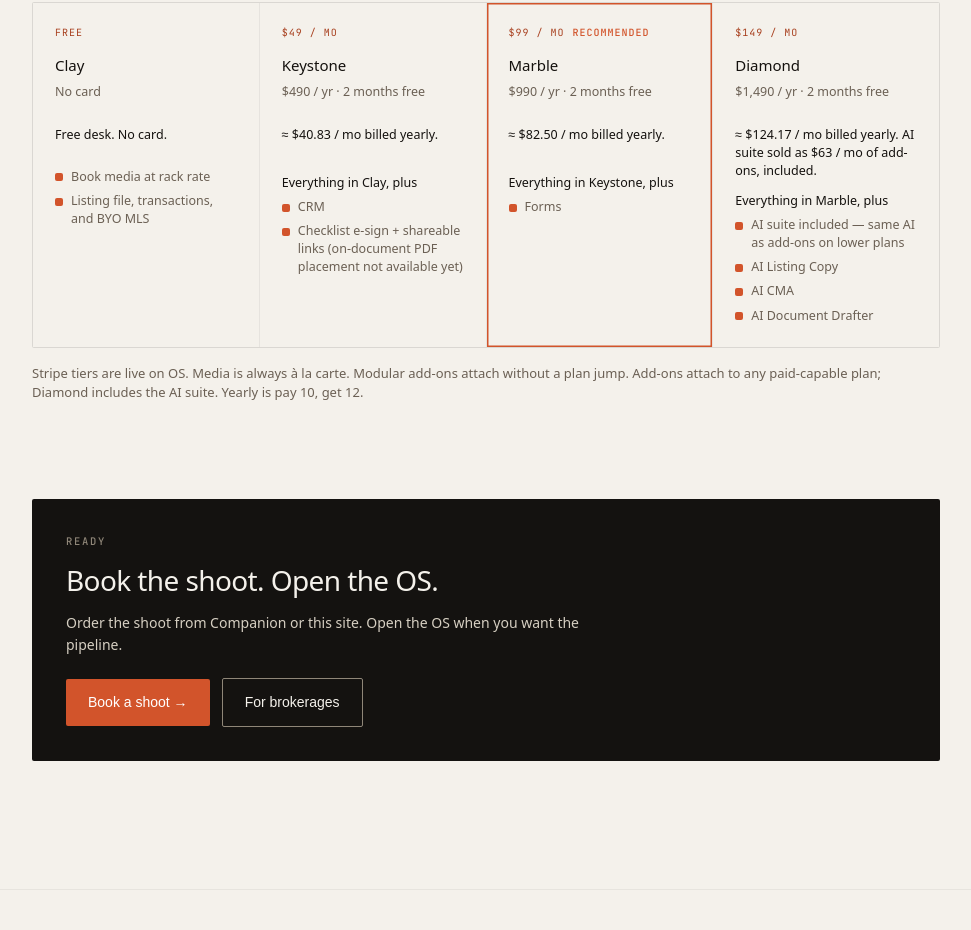
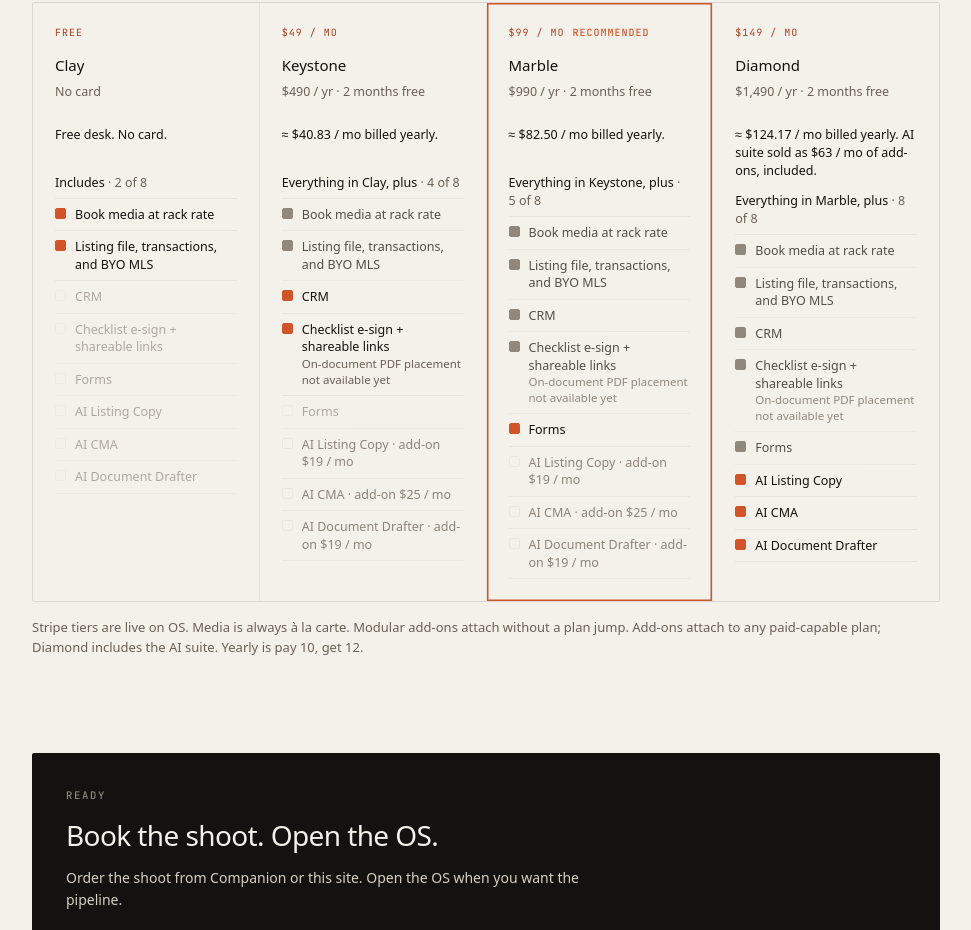
Before and after one commit to bricks-group/bricks-site, a Next.js app: page /agents in a window 1280 px wide. Shown: the part 1680-2610 px from the top of the page, without its empty margins (154-1125 px from the left). Built offline with nearby package versions, Linux system fonts and the light colour scheme; a web font is replaced by a local one.

Commit message:
feat(www): plan cards show the full cumulative matrix (same rows/order; new rows brick, inherited muted, add-ons/not-included greyed)

```diff
--- a/src/app/globals.css
+++ b/src/app/globals.css
@@ -289,9 +289,17 @@ html.reveal-ready .rvl.in{opacity:1;transform:translateY(0);}
 .incl.plans .c .yr,.incl.plans .c .val{min-height:2.9em;}
 .incl.plans .c .val{color:var(--ink);}
 .incl.plans .c .inh{color:var(--ink);font-weight:500;margin-top:6px;}
-.incl.plans .c ul{list-style:none;padding:0;margin:0;display:flex;flex-direction:column;gap:6px;font-size:12.5px;color:var(--inkMute);line-height:1.45;}
-.incl.plans .c li{position:relative;padding-left:16px;}
-.incl.plans .c li::before{content:'';position:absolute;left:0;top:.45em;width:8px;height:8px;border-radius:2px;background:var(--brick,#D2542B);}
+.incl.plans .c .inh .cnt{color:var(--inkMute);font-weight:400;font-variant-numeric:tabular-nums;}
+.incl.plans .c ul{list-style:none;padding:0;margin:0;display:flex;flex-direction:column;border-top:1px solid var(--hair);font-size:12.5px;line-height:1.4;}
+.incl.plans .c li{position:relative;padding:7px 0 7px 20px;min-height:2.6em;border-bottom:1px solid var(--hair);}
+.incl.plans .c li::before{content:'';position:absolute;left:0;top:9px;width:11px;height:11px;border-radius:2px;box-sizing:border-box;border:1px solid var(--hair);}
+.incl.plans .c li.st-new{color:var(--ink);font-weight:500;}
+.incl.plans .c li.st-new::before{background:var(--brick,#D2542B);border-color:var(--brick,#D2542B);}
+.incl.plans .c li.st-inherited{color:var(--ink);opacity:.72;}
+.incl.plans .c li.st-inherited::before{background:var(--inkMute);border-color:var(--inkMute);}
+.incl.plans .c li.st-no,.incl.plans .c li.st-addon{color:var(--inkMute);opacity:.5;}
+.incl.plans .c li.st-addon{opacity:.75;}
+.incl.plans .c li .nt{display:block;font-weight:400;color:var(--inkMute);font-size:11.5px;}
 .incl.plans .c.rec{box-shadow:inset 0 0 0 1.5px var(--brick,#D2542B);}
 .incl.plans .rec-tag{margin-left:8px;font-weight:500;color:var(--brick,#D2542B);}
 .incl .c{background:var(--paper);padding:22px 22px;}
--- a/src/components/PlanCards.tsx
+++ b/src/components/PlanCards.tsx
@@ -1,22 +1,41 @@
-import { SOFTWARE_PLANS } from '@/lib/catalog'
+import { SOFTWARE_PLANS, PLAN_FEATURES, PLAN_ORDER } from '@/lib/catalog'
 
-/** Clay–Diamond cards. Each tier opens with "Everything in <prev>, plus" so higher tiers visibly carry more. */
+type St = 'new' | 'inherited' | 'addon' | 'no'
+function rowState(from: string, id: string, addon?: string): St {
+  const at = PLAN_ORDER.indexOf(id as never), f = PLAN_ORDER.indexOf(from as never)
+  if (at === f) return 'new'
+  if (at > f) return 'inherited'
+  if (addon && id !== 'clay') return 'addon'
+  return 'no'
+}
+
+/** Clay–Diamond: every card lists the same rows in the same order; higher tiers check more of them. */
 export default function PlanCards({ style }: { style?: React.CSSProperties }) {
   return (
     <div className="incl plans" style={style}>
-      {SOFTWARE_PLANS.map((p) => {
-        const [first, ...rest] = p.points as readonly string[]
-        const inherits = first.startsWith('Everything in ') ? first : null
-        const adds = inherits ? rest : (p.points as readonly string[])
+      {SOFTWARE_PLANS.map((p, i) => {
         const rec = 'recommended' in p && p.recommended
+        const n = PLAN_FEATURES.filter((r) => ['new', 'inherited'].includes(rowState(r.from, p.id, r.addon))).length
+        const prev = i > 0 ? SOFTWARE_PLANS[i - 1].name : null
         return (
           <div key={p.id} className={`c rvl${rec ? ' rec' : ''}`}>
             <span className="ic">{p.price}{rec ? <b className="rec-tag">Recommended</b> : null}</span>
             <h4>{p.name}</h4>
             <p className="yr">{p.yearly}</p>
             <p className="val">{p.value}</p>
-            {inherits ? <p className="inh">{inherits}, plus</p> : null}
-            <ul>{adds.map((a) => <li key={a}>{a}</li>)}</ul>
+            <p className="inh">{prev ? `Everything in ${prev}, plus` : 'Includes'} <span className="cnt">· {n} of {PLAN_FEATURES.length}</span></p>
+            <ul>
+              {PLAN_FEATURES.map((r) => {
+                const st = rowState(r.from, p.id, r.addon)
+                return (
+                  <li key={r.label} className={`st-${st}`}>
+                    {r.label}
+                    {st === 'addon' ? <span className="add"> · add-on {r.addon}</span> : null}
+                    {r.note && (st === 'new' || st === 'inherited') ? <span className="nt">{r.note}</span> : null}
+                  </li>
+                )
+              })}
+            </ul>
           </div>
         )
       })}
--- a/src/lib/catalog.ts
+++ b/src/lib/catalog.ts
@@ -81,3 +81,16 @@ export const OFFICE_PLANS = [
 
 export const OFFICE_INCLUDES =
   'Full system on every seat — CRM, transactions, checklist e-sign + shareable links, forms, BYO MLS — plus trust accounting. On-document PDF placement is not available yet. Agents do not pay individually.'
+
+/** Plan matrix: same rows, same order on every card. `from` = first plan that includes it. */
+export const PLAN_ORDER = ['clay', 'keystone', 'marble', 'diamond'] as const
+export const PLAN_FEATURES: readonly { label: string; from: (typeof PLAN_ORDER)[number]; note?: string; addon?: string }[] = [
+  { label: 'Book media at rack rate', from: 'clay' },
+  { label: 'Listing file, transactions, and BYO MLS', from: 'clay' },
+  { label: 'CRM', from: 'keystone' },
+  { label: 'Checklist e-sign + shareable links', from: 'keystone', note: 'On-document PDF placement not available yet' },
+  { label: 'Forms', from: 'marble' },
+  { label: 'AI Listing Copy', from: 'diamond', addon: '$19 / mo' },
+  { label: 'AI CMA', from: 'diamond', addon: '$25 / mo' },
+  { label: 'AI Document Drafter', from: 'diamond', addon: '$19 / mo' },
+]
```
